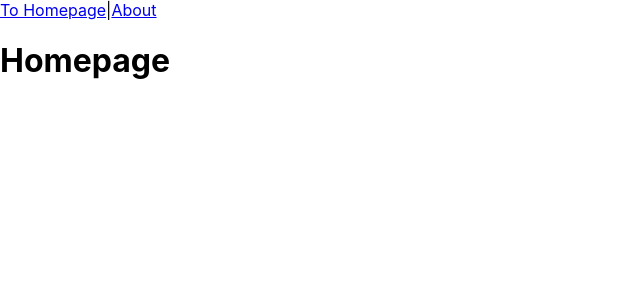
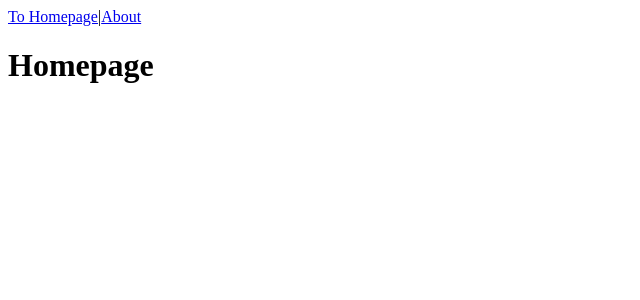
Before and after one commit to DeSigaar/ikwil-dashboard, a React (Create React App) app: page / in a window 1280 px wide. Shown: the top 300 px of the page, without its empty margins (0-640 px from the left). Built offline with nearby package versions, Linux system fonts and the light colour scheme.

Commit message:
:sparkles: Added BEM with SCSS

```diff
--- a/package.json
+++ b/package.json
@@ -11,6 +11,7 @@
     "@types/react": "^16.9.23",
     "@types/react-dom": "^16.9.5",
     "@types/react-router-dom": "^5.1.3",
+    "node-sass": "^4.13.1",
     "react": "^16.13.0",
     "react-dom": "^16.13.0",
     "react-router-dom": "^5.1.2",
--- a/src/components/App/App.tsx
+++ b/src/components/App/App.tsx
@@ -1,6 +1,6 @@
 import React from "react";
 import { Switch, Route, Redirect, Link } from "react-router-dom";
-
+import "../../scss/index.scss";
 function App() {
   return (
     <div>
--- a/src/index.css
+++ /dev/null
@@ -1,13 +0,0 @@
-body {
-  margin: 0;
-  font-family: -apple-system, BlinkMacSystemFont, 'Segoe UI', 'Roboto', 'Oxygen',
-    'Ubuntu', 'Cantarell', 'Fira Sans', 'Droid Sans', 'Helvetica Neue',
-    sans-serif;
-  -webkit-font-smoothing: antialiased;
-  -moz-osx-font-smoothing: grayscale;
-}
-
-code {
-  font-family: source-code-pro, Menlo, Monaco, Consolas, 'Courier New',
-    monospace;
-}
--- a/src/index.tsx
+++ b/src/index.tsx
@@ -1,6 +1,5 @@
 import React from "react";
 import ReactDOM from "react-dom";
-import "./index.css";
 import App from "./components/App/App";
 import { BrowserRouter as Router } from "react-router-dom";
 ReactDOM.render(
--- /dev/null
+++ b/src/scss/index.scss
@@ -0,0 +1 @@
+@import "./dna/dna.scss";
```
Also changed, not shown: src/scss/dna/dna.scss (added), 1 other file (tests, documents, lock files or other folders).
